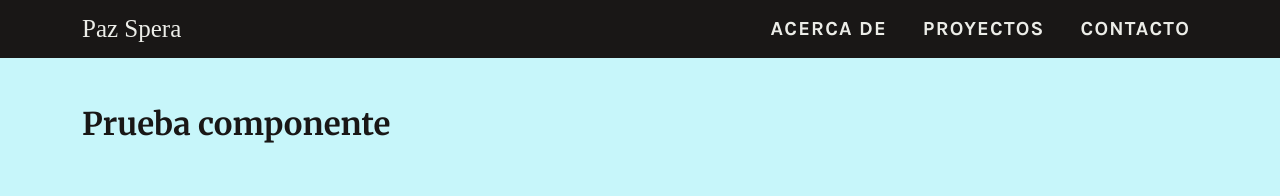
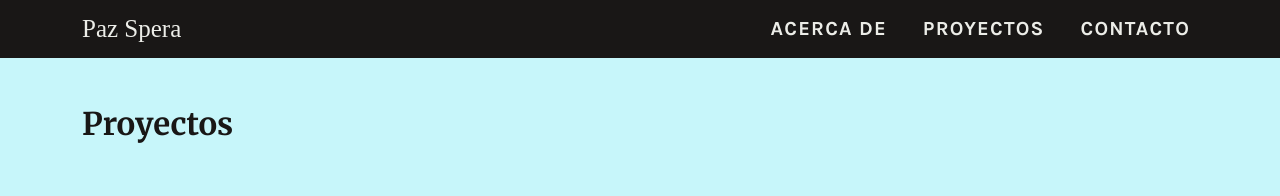
Before and after one commit to pazspera/portfolio, a Vue app in the folder portfolio/: page /#/proyectos in a window 1280 px wide. Shown: the top 196 px of the page. Built offline with nearby package versions, Linux system fonts and the light colour scheme; a web font is replaced by a local one.

Commit message:
corregí título en ProjectsView

```diff
--- a/portfolio/src/views/ProjectsView.vue
+++ b/portfolio/src/views/ProjectsView.vue
@@ -4,7 +4,7 @@
       <div class="container">
         <div class="row">
           <div class="col mb-5">
-            <h2>Prueba componente</h2>
+            <h2>Proyectos</h2>
           </div>
         </div>
       </div>
@@ -28,7 +28,6 @@ export default {
   },
   mounted() {
     document.title = "Proyectos - Paz Spera";
-    console.log(this.projects);
   },
   data() {
     return {
```
